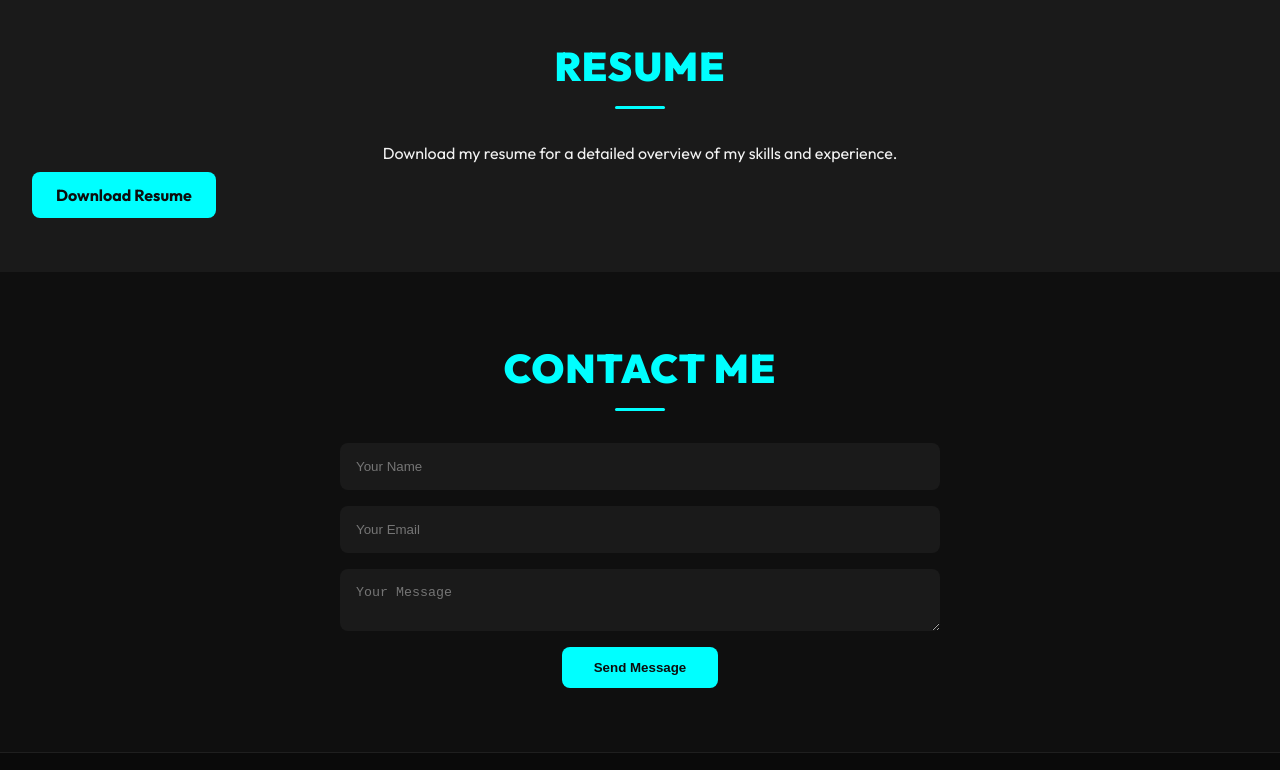
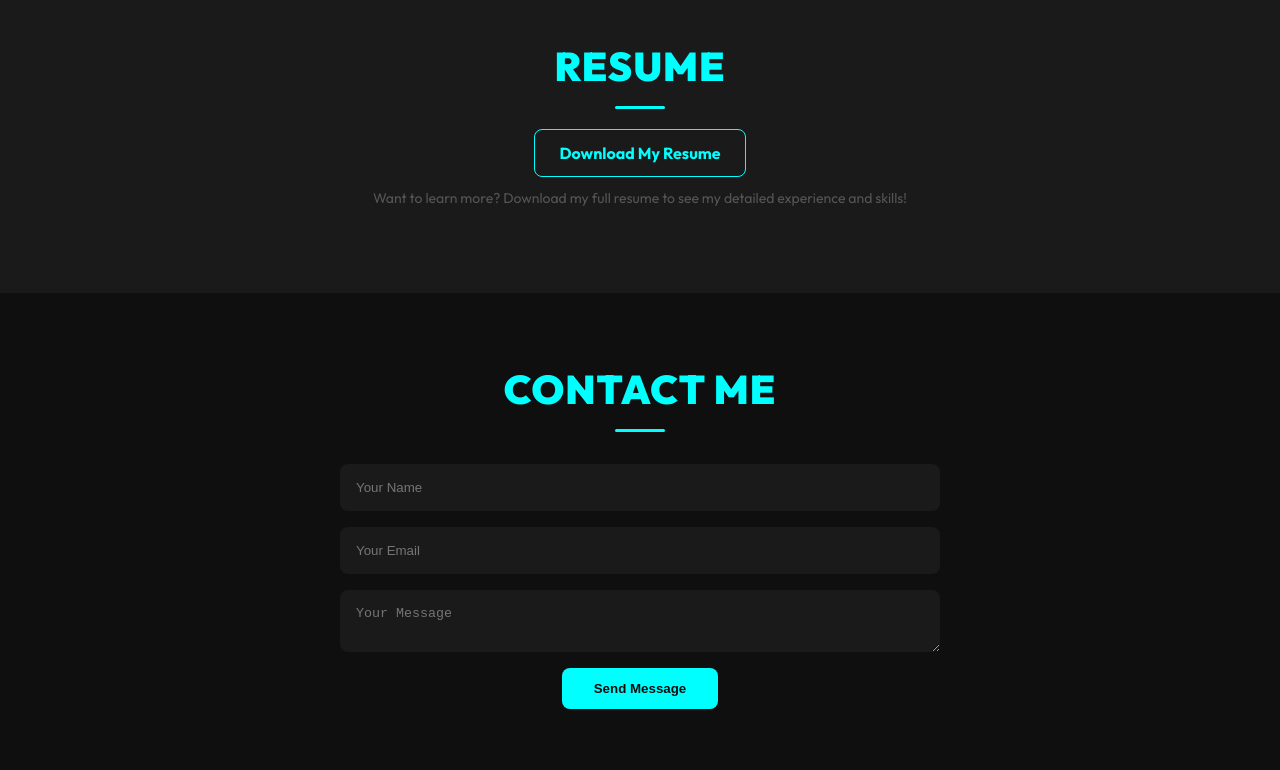
Before and after one commit to Rohith-poulose/Rohith_portfolio, a plain HTML site: page INDEX.HTML in a window 1280 px wide. Shown: the part 2460-3230 px from the top of the page. Drawn offline with Linux system fonts and the light colour scheme; no server answers.

Commit message:
feat:resume

```diff
--- a/INDEX.HTML
+++ b/INDEX.HTML
@@ -149,8 +149,11 @@
     <!-- resume -->
     <section id="resume" class="resume section">
         <h2 class="section-title">Resume</h2>
-        <p>Download my resume for a detailed overview of my skills and experience.</p>
-        <a href="resume.pdf" class="btn" download>Download Resume</a>
+        <div class="resume-download">
+            <a href="resume/ROHITH P.pdf" download class="download-btn">Download My Resume</a>
+            <p class="resume-description">Want to learn more? Download my full resume to see my detailed experience and skills!</p>
+          </div>
+
     </section>
     <!-- contact -->
     <section id="contact" class="contact section">
--- a/css/styles.css
+++ b/css/styles.css
@@ -153,6 +153,7 @@ body {
   font-weight: bold;
   text-decoration: none;
   transition: background 0.3s ease;
+
 }
 
 .btn:hover {
@@ -432,10 +433,31 @@ body {
   color: #666;
 }
 
-.resume p {
+.resume-download {
   text-align: center;
-  margin-bottom: 1rem;
+  margin-top: 20px;
 }
+
+.download-btn {
+  background-color: transparent;
+  color: var(--main-color);
+  padding: 0.8rem 1.5rem;
+  border:1px solid #00ffff;
+  border-radius: 8px;
+  font-weight: bold;
+  text-decoration: none;
+  transition: background 0.3s ease;
+}
+
+.resume-description {
+  padding: 10PX;
+  margin-top: 20px;
+  font-size: 14px;
+  color: #555;
+  max-width: 600px;
+  margin: 10px auto;
+}
+
 
 .contact form {
   display: flex;
```
Also changed, not shown: 1 other file.
